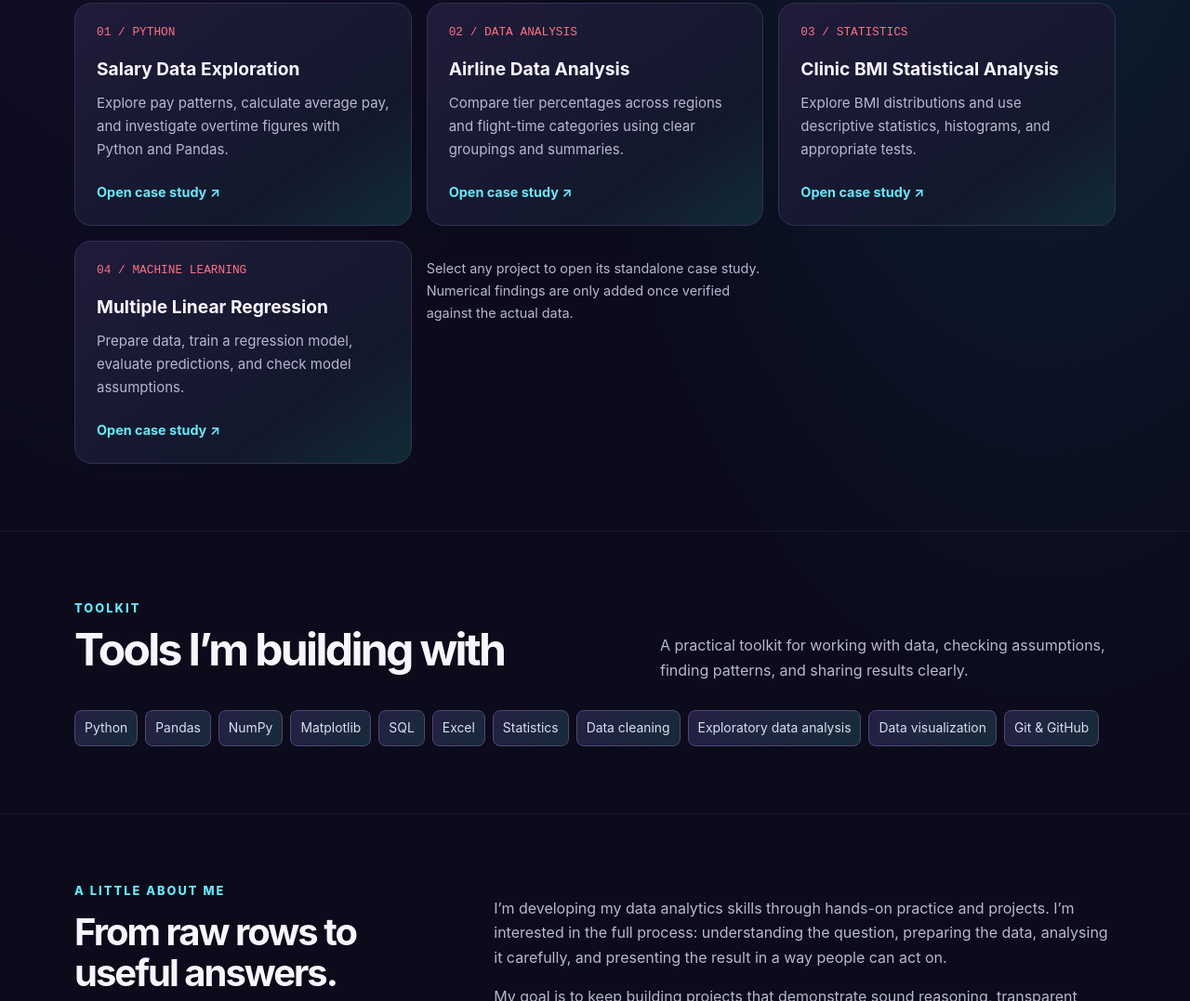
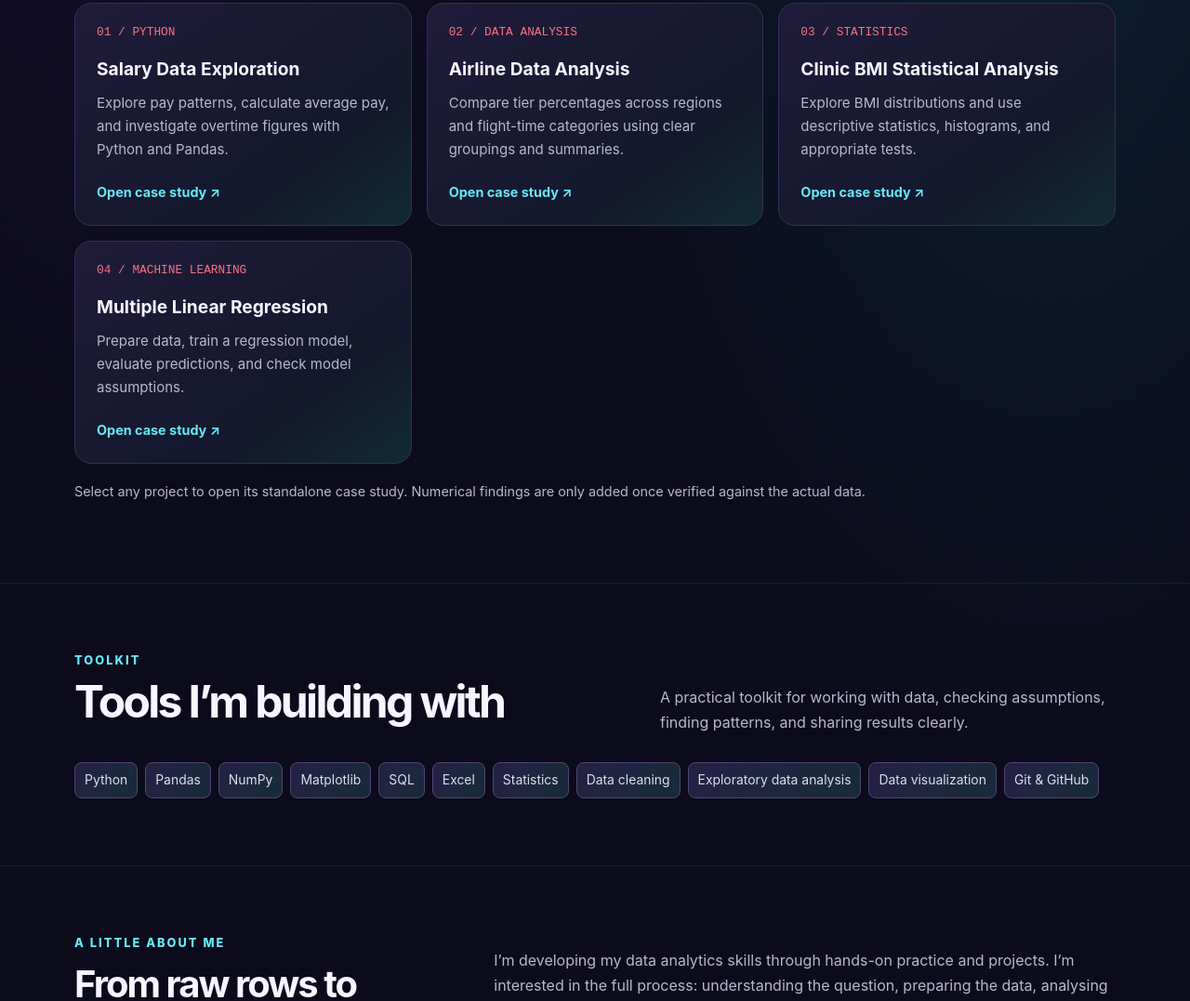
Before and after one commit to TOCHI-TECH/Tochi_Data_Analyst, a plain HTML site: page index.html in a window 1280 px wide. Shown: the part 884-1961 px from the top of the page at 93% size. Drawn offline with Linux system fonts and the light colour scheme.

Commit message:
Fix project card grid markup

```diff
--- a/index.html
+++ b/index.html
@@ -25,7 +25,7 @@ section{padding:72px 0;border-top:1px solid #ffffff10}.section-top{display:flex;
 <a class="card" href="projects/airline-data-analysis.html"><span class="card-number">02 / DATA ANALYSIS</span><h3>Airline Data Analysis</h3><p>Compare tier percentages across regions and flight-time categories using clear groupings and summaries.</p><span class="text-link">Open case study ↗</span></a>
 <a class="card" href="projects/clinic-bmi-statistical-analysis.html"><span class="card-number">03 / STATISTICS</span><h3>Clinic BMI Statistical Analysis</h3><p>Explore BMI distributions and use descriptive statistics, histograms, and appropriate tests.</p><span class="text-link">Open case study ↗</span></a>
 <a class="card" href="projects/multiple-linear-regression.html"><span class="card-number">04 / MACHINE LEARNING</span><h3>Multiple Linear Regression</h3><p>Prepare data, train a regression model, evaluate predictions, and check model assumptions.</p><span class="text-link">Open case study ↗</span></a>
-<p class="mini" style="margin-top:18px">Select any project to open its standalone case study. Numerical findings are only added once verified against the actual data.</p></div></section>
+</div><p class="mini" style="margin-top:18px">Select any project to open its standalone case study. Numerical findings are only added once verified against the actual data.</p></div></section>
 <section id="skills"><div class="wrap"><div class="section-top"><div><div class="eyebrow">Toolkit</div><h2>Tools I’m building with</h2></div><p>A practical toolkit for working with data, checking assumptions, finding patterns, and sharing results clearly.</p></div><div class="tags"><span class="tag">Python</span><span class="tag">Pandas</span><span class="tag">NumPy</span><span class="tag">Matplotlib</span><span class="tag">SQL</span><span class="tag">Excel</span><span class="tag">Statistics</span><span class="tag">Data cleaning</span><span class="tag">Exploratory data analysis</span><span class="tag">Data visualization</span><span class="tag">Git & GitHub</span></div></div></section>
 <section id="about"><div class="wrap about"><div><div class="eyebrow">A little about me</div><h2>From raw rows to useful answers.</h2></div><div><p>I’m developing my data analytics skills through hands-on practice and projects. I’m interested in the full process: understanding the question, preparing the data, analysing it carefully, and presenting the result in a way people can act on.</p><p>My goal is to keep building projects that demonstrate sound reasoning, transparent methods, and clear communication — not just attractive charts.</p><div class="principles"><div class="principle"><b>Ask better questions</b><span>Start with the decision or problem the analysis should support.</span></div><div class="principle"><b>Trust the process</b><span>Clean carefully, check assumptions, and validate results.</span></div><div class="principle"><b>Make it clear</b><span>Use concise visuals and plain language to explain findings.</span></div><div class="principle"><b>Keep improving</b><span>Document work and learn from every project.</span></div></div></div></div></section>
 <section id="contact"><div class="wrap contact"><div><div class="eyebrow">Let’s connect</div><h2>Have a data question?</h2><p>I’m open to learning opportunities, collaboration, and conversations about data analytics.</p></div><div class="actions" style="margin:0"><a class="btn primary" href="https://github.com/TOCHI-TECH" target="_blank" rel="noreferrer">GitHub profile ↗</a><a class="btn secondary" href="https://github.com/TOCHI-TECH/Tochi_Data_Analyst" target="_blank" rel="noreferrer">My work ↗</a></div></div></section>
```
